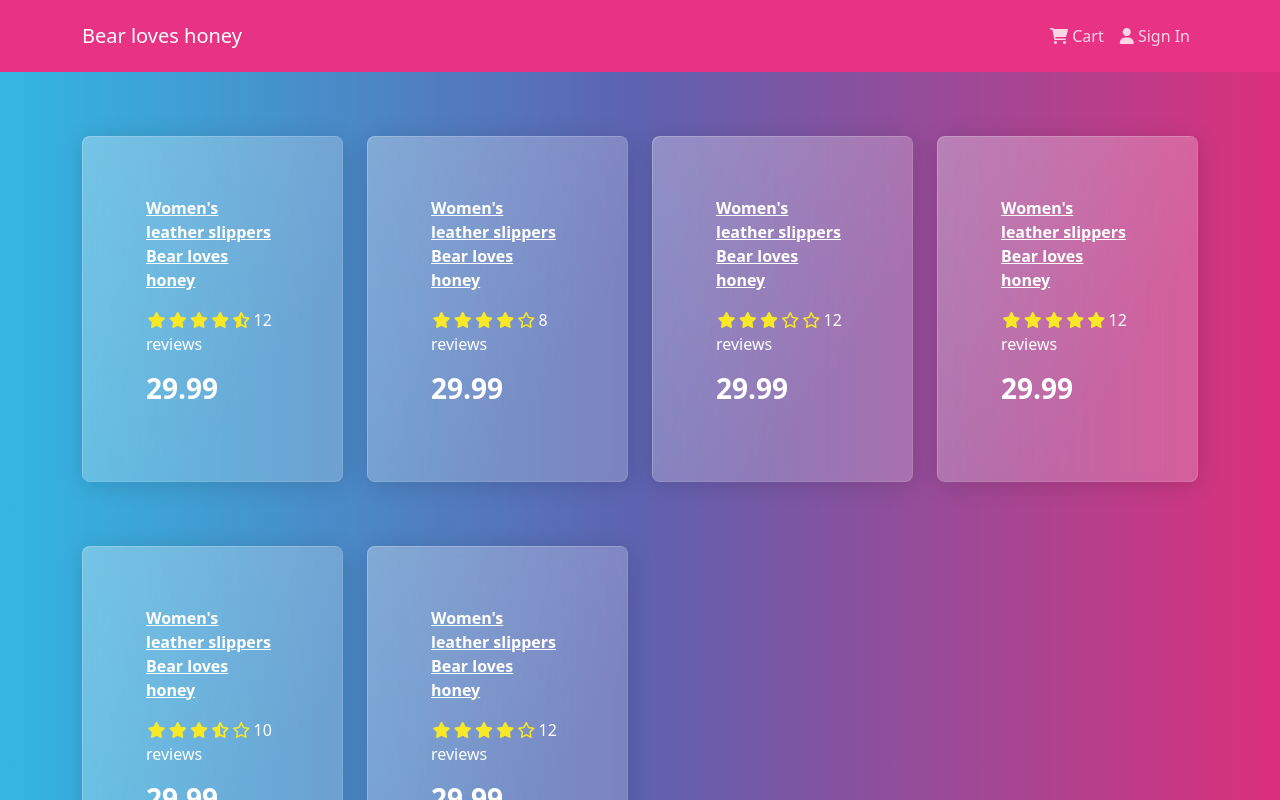
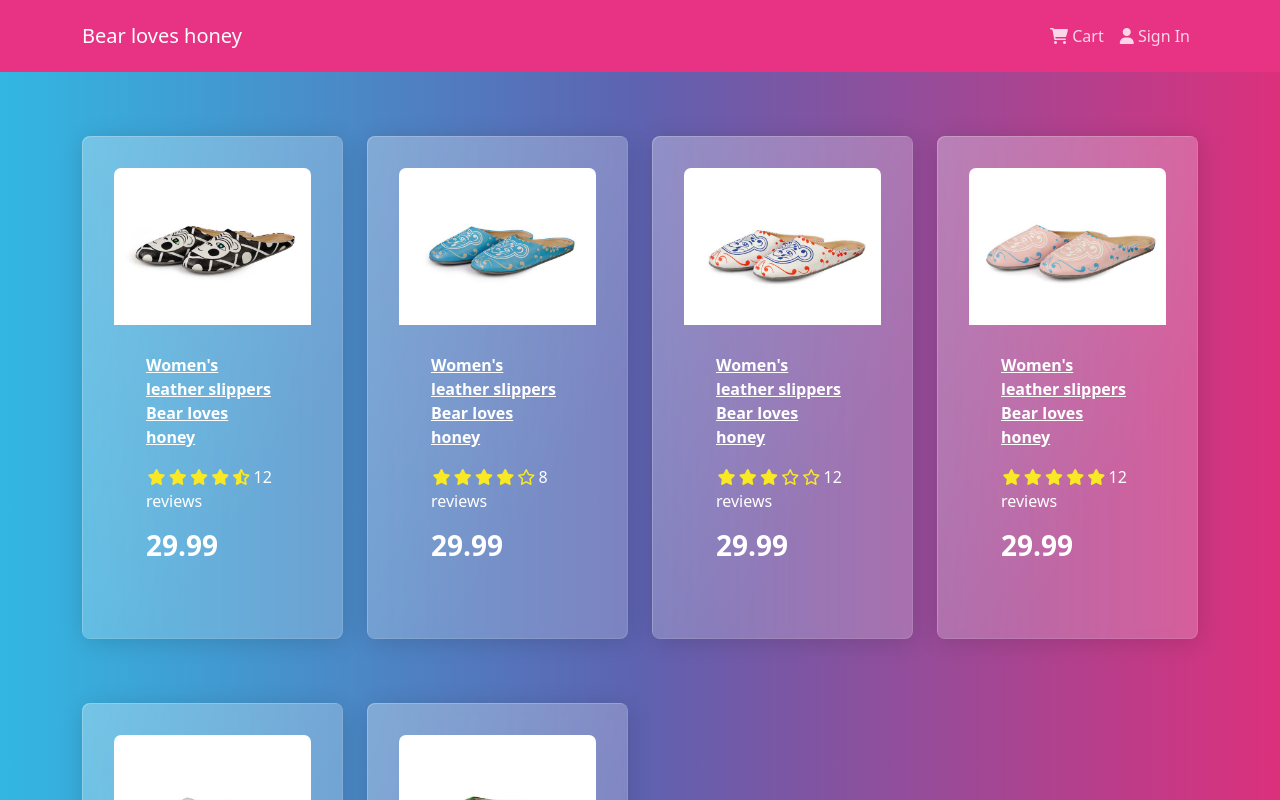
Before and after one commit to LenaGarilis/FinalProject-Ecomerce-shop-InStyle, a React (Create React App) app in the folder client/: page / in a window 1280 px wide. Shown: the top 800 px of the page. Built offline with nearby package versions, Linux system fonts and the light colour scheme.

Commit message:
test product page again, i hate you

```diff
--- a/client/src/components/Product.js
+++ b/client/src/components/Product.js
@@ -7,7 +7,9 @@ const Product = ({ product }) => {
   return (
     <div>
       <Card className="my-3 p-3 rounded ">
-
+        <Link to={`/product/${product._id}`}>
+          <Card.Img src={product.image} variant="top" />
+        </Link>
         <Card.Body>
           <Link to={`/product/${product._id}`}>
             <Card.Title as="div">
```
